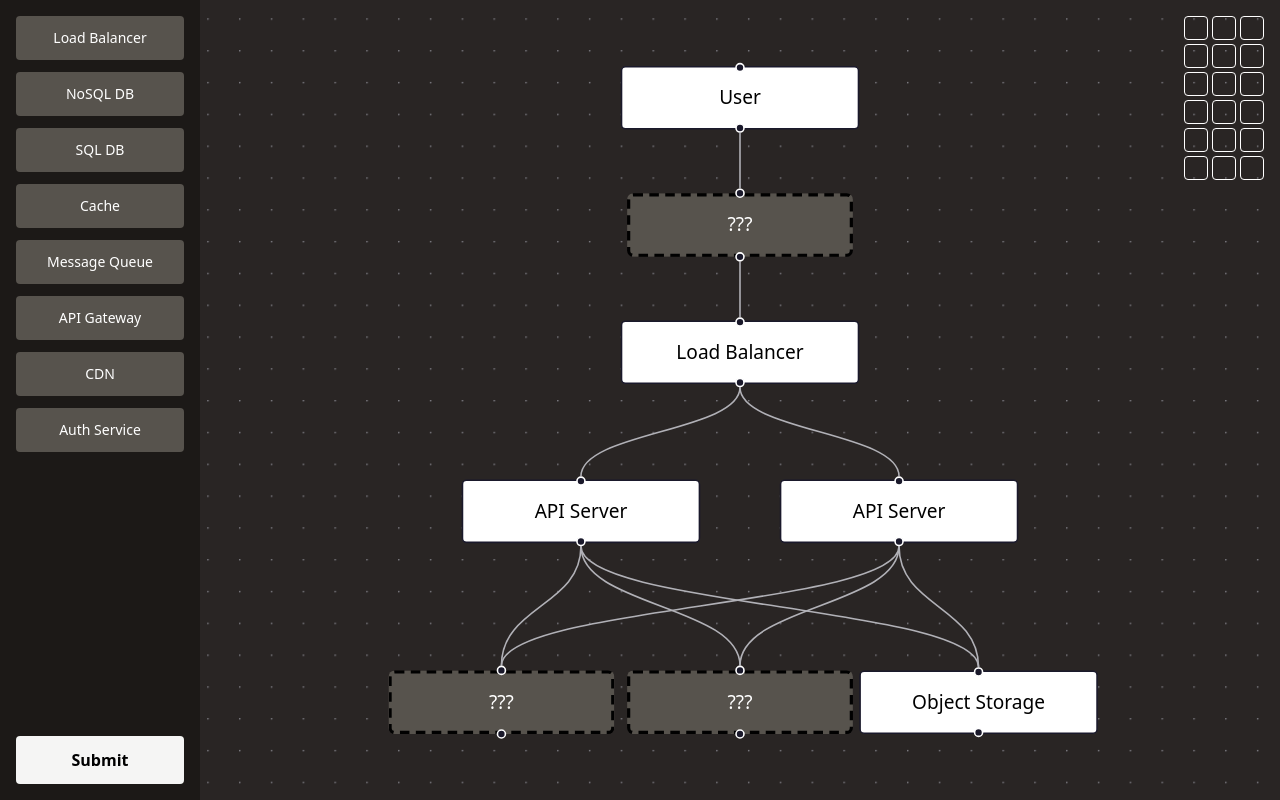
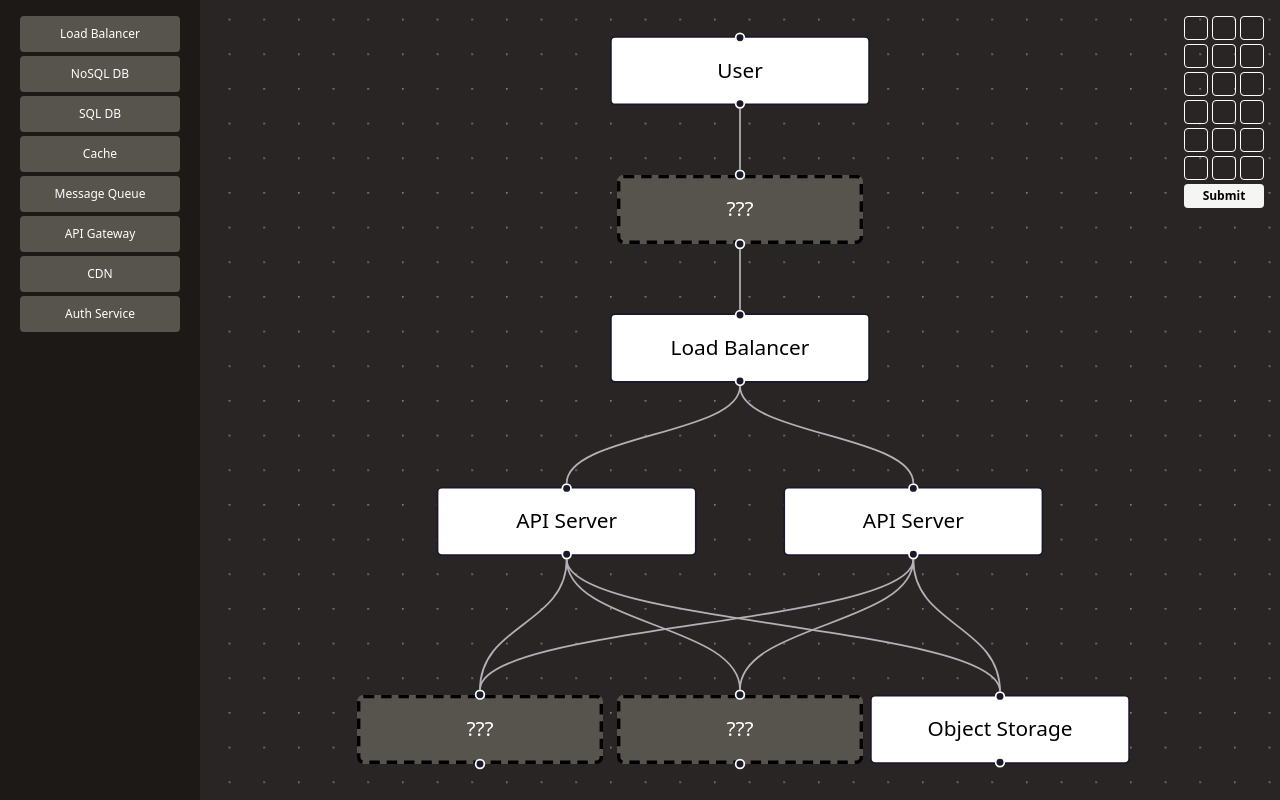
Before and after one commit to jwmke/sysdle, a React (Vite) app: page / in a window 1280 px wide. Built offline with nearby package versions, Linux system fonts and the light colour scheme.

Commit message:
scoreboard functionality

```diff
--- a/src/App.jsx
+++ b/src/App.jsx
@@ -2,12 +2,31 @@ import { DndContext, DragOverlay } from '@dnd-kit/core'
 import { useState, useEffect } from 'react'
 import Sidebar from './components/Sidebar'
 import Canvas from './components/Canvas'
+import Toast from './components/Toast'
 import { initialNodes } from './data/initialNodes'
 
+// Mystery node IDs in order for scoreboard
+const MYSTERY_NODE_IDS = ['2', '6', '7']
+
 function App() {
-  const [nodes, setNodes] = useState(initialNodes)
+  const [nodes, setNodes] = useState(() => {
+    const saved = localStorage.getItem('nodes')
+    return saved ? JSON.parse(saved) : initialNodes
+  })
   const [activeId, setActiveId] = useState(null)
-  const [isSubmitted, setIsSubmitted] = useState(false)
+  const [guesses, setGuesses] = useState(() => {
+    const saved = localStorage.getItem('guesses')
+    return saved ? JSON.parse(saved) : []
+  })
+  const [gameWon, setGameWon] = useState(() => {
+    const saved = localStorage.getItem('gameWon')
+    return saved ? JSON.parse(saved) : false
+  })
+  const [componentStatuses, setComponentStatuses] = useState(() => {
+    const saved = localStorage.getItem('componentStatuses')
+    return saved ? JSON.parse(saved) : {}
+  })
+  const [toast, setToast] = useState(null)
 
   useEffect(() => {
     if (activeId) {
@@ -16,6 +35,22 @@ function App() {
       document.body.classList.remove('dragging')
     }
   }, [activeId])
+
+  useEffect(() => {
+    localStorage.setItem('guesses', JSON.stringify(guesses))
+  }, [guesses])
+
+  useEffect(() => {
+    localStorage.setItem('nodes', JSON.stringify(nodes))
+  }, [nodes])
+
+  useEffect(() => {
+    localStorage.setItem('gameWon', JSON.stringify(gameWon))
+  }, [gameWon])
+
+  useEffect(() => {
+    localStorage.setItem('componentStatuses', JSON.stringify(componentStatuses))
+  }, [componentStatuses])
 
   const handleDragStart = (event) => {
     setActiveId(event.active.id)
@@ -45,21 +80,25 @@ function App() {
 
         if (!sourceNode || !targetNode) return prevNodes
 
+        // Don't allow dragging empty nodes
+        if (sourceNode.label === '???') return prevNodes
+
         // Only allow dropping on mystery or wasMystery nodes
         if (!targetNode.mystery && !targetNode.wasMystery) return prevNodes
 
-        const isTargetPopulated = targetNode.label !== '???'
+        // Target is only considered populated if it's not a mystery node and has a label
+        const isTargetPopulated = !targetNode.mystery && targetNode.label !== '???'
 
         return prevNodes.map(node => {
           if (node.id === sourceNodeId) {
-            // If target is populated, swap; otherwise clear the source
+            // If target is populated, swap; otherwise move (source becomes ???)
             return isTargetPopulated
-              ? { ...node, label: targetNode.label, mystery: false, wasMystery: true, isCorrect: undefined }
-              : { ...node, label: '???', mystery: true, wasMystery: true, isCorrect: undefined }
+              ? { ...node, label: targetNode.label, mystery: false, wasMystery: true, isCorrect: undefined, guessStatus: undefined }
+              : { ...node, label: '???', mystery: true, wasMystery: true, isCorrect: undefined, guessStatus: undefined }
           }
-          // Update the target node
           if (node.id === targetNodeId) {
-            return { ...node, label: sourceNode.label, mystery: false, wasMystery: true, isCorrect: undefined }
+            // Target always gets source's label
+            return { ...node, label: sourceNode.label, mystery: false, wasMystery: true, isCorrect: undefined, guessStatus: undefined }
           }
           return node
         })
@@ -71,28 +110,93 @@ function App() {
       setNodes(prevNodes =>
         prevNodes.map(node =>
           node.id === targetNodeId && (node.mystery || node.wasMystery)
-            ? { ...node, label: component, mystery: false, wasMystery: true, isCorrect: undefined }
+            ? { ...node, label: component, mystery: false, wasMystery: true, isCorrect: undefined, guessStatus: undefined }
             : node
         )
       )
     }
-
-    setIsSubmitted(false)
   }
 
   const handleSubmit = () => {
+    // If game is already won, do nothing
+    if (gameWon) return
+
+    // Get the mystery nodes
+    const mysteryNodes = MYSTERY_NODE_IDS.map(id => nodes.find(n => n.id === id))
+
+    // Check if all mystery nodes are filled
+    const allFilled = mysteryNodes.every(node => node && node.label !== '???')
+
+    if (!allFilled) {
+      setToast('All nodes must be filled to submit a guess')
+      return
+    }
+
+    // Get the correct answers for mystery nodes
+    const correctAnswers = MYSTERY_NODE_IDS.map(id => {
+      const correctNode = initialNodes.find(n => n.id === id)
+      return correctNode.label
+    })
+
+    // Score the guess
+    const guess = mysteryNodes.map((node, index) => {
+      const guessedLabel = node.label
+      const correctLabel = correctAnswers[index]
+
+      let status
+      if (guessedLabel === correctLabel) {
+        // Correct position
+        status = 'correct'
+      } else if (correctAnswers.includes(guessedLabel)) {
+        // Correct component but wrong position
+        status = 'wrong-position'
+      } else {
+        // Incorrect
+        status = 'incorrect'
+      }
+
+      return { label: guessedLabel, status }
+    })
+
+    // Check if all are correct
+    const allCorrect = guess.every(item => item.status === 'correct')
+
+    // Add the guess to history
+    setGuesses(prev => [...prev, guess])
+
+    // Update component statuses (only upgrade, never downgrade)
+    const statusPriority = { correct: 3, 'wrong-position': 2, incorrect: 1 }
+    setComponentStatuses(prev => {
+      const updated = { ...prev }
+      guess.forEach(item => {
+        const currentPriority = statusPriority[updated[item.label]] || 0
+        const newPriority = statusPriority[item.status]
+        if (newPriority > currentPriority) {
+          updated[item.label] = item.status
+        }
+      })
+      return updated
+    })
+
+    // Update nodes with status for visual feedback
     setNodes(prevNodes =>
       prevNodes.map(node => {
-        if (!node.wasMystery) return node
+        if (!MYSTERY_NODE_IDS.includes(node.id)) return node
 
-        const correctAnswer = initialNodes.find(n => n.id === node.id)?.label
+        const nodeIndex = MYSTERY_NODE_IDS.indexOf(node.id)
+        const guessStatus = guess[nodeIndex].status
+
         return {
           ...node,
-          isCorrect: node.label === correctAnswer
+          guessStatus
         }
       })
     )
-    setIsSubmitted(true)
+
+    // If all correct, mark game as won
+    if (allCorrect) {
+      setGameWon(true)
+    }
   }
 
   const getActiveLabel = () => {
@@ -109,11 +213,16 @@ function App() {
     return activeId
   }
 
+  // Get component status from tracked statuses
+  const getComponentStatus = (componentLabel) => {
+    return componentStatuses[componentLabel] || null
+  }
+
   return (
     <DndContext onDragStart={handleDragStart} onDragEnd={handleDragEnd}>
       <div className="flex flex-col-reverse lg:flex-row h-screen">
-        <Sidebar onSubmit={handleSubmit} />
-        <Canvas nodes={nodes} />
+        <Sidebar getComponentStatus={getComponentStatus} />
+        <Canvas nodes={nodes} onSubmit={handleSubmit} guesses={guesses} gameWon={gameWon} />
       </div>
       <DragOverlay>
         {activeId && (
@@ -122,6 +231,7 @@ function App() {
           </div>
         )}
       </DragOverlay>
+      {toast && <Toast message={toast} onClose={() => setToast(null)} />}
     </DndContext>
   )
 }
--- a/src/components/Canvas.jsx
+++ b/src/components/Canvas.jsx
@@ -7,14 +7,15 @@ const nodeTypes = {
   mystery: MysteryNode,
 }
 
-export default function Canvas({ nodes }) {
+export default function Canvas({ nodes, onSubmit, guesses, gameWon }) {
   const reactFlowNodes = nodes.map(node => ({
     id: node.id,
     type: node.mystery || node.wasMystery ? 'mystery' : 'default',
     position: node.position,
     data: {
       label: node.mystery ? '???' : node.label,
-      isCorrect: node.isCorrect
+      isCorrect: node.isCorrect,
+      guessStatus: node.guessStatus
     }
   }))
 
@@ -34,11 +35,11 @@ export default function Canvas({ nodes }) {
         nodeTypes={nodeTypes}
         proOptions={{ hideAttribution: true }}
         fitView
-        fitViewOptions={{ padding: 0.2 }}
+        fitViewOptions={{ padding: 0.1 }}
       >
         <Background />
       </ReactFlow>
-      <Scoreboard />
+      <Scoreboard onSubmit={onSubmit} guesses={guesses} gameWon={gameWon} />
     </main>
   )
 }
--- a/src/components/DraggableComponent.jsx
+++ b/src/components/DraggableComponent.jsx
@@ -1,16 +1,28 @@
 import { useDraggable } from '@dnd-kit/core'
 
-export default function DraggableComponent({ component }) {
+export default function DraggableComponent({ component, status }) {
   const { attributes, listeners, setNodeRef, isDragging } = useDraggable({
     id: component,
   })
+
+  const getBackgroundColor = () => {
+    if (status === 'correct') return 'bg-green-300'
+    if (status === 'wrong-position') return 'bg-yellow-300'
+    if (status === 'incorrect') return 'bg-red-300'
+    return 'bg-stone-600'
+  }
+
+  const getTextColor = () => {
+    if (status) return 'text-black'
+    return 'text-white'
+  }
 
   return (
     <div
       ref={setNodeRef}
       {...listeners}
       {...attributes}
-      className={`bg-stone-600 p-3 rounded text-white text-sm text-center cursor-grab active:cursor-grabbing ${
+      className={`${getBackgroundColor()} ${getTextColor()} px-3 mx-1 py-2.5 rounded text-center min-w-[142px] text-xs cursor-grab active:cursor-grabbing ${
         isDragging ? 'opacity-50' : ''
       }`}
     >
--- a/src/components/Scoreboard.jsx
+++ b/src/components/Scoreboard.jsx
@@ -1,17 +1,49 @@
-export default function Scoreboard() {
-  // Create an array of 18 boxes (3 cols x 6 rows)
-  const boxes = Array.from({ length: 18 }, (_, i) => i)
+export default function Scoreboard({ onSubmit, guesses, gameWon }) {
+  const MAX_GUESSES = 6
+
+  const getBoxColor = (rowIndex, colIndex) => {
+    if (rowIndex >= guesses.length) {
+      // Empty box
+      return 'border border-white'
+    }
+
+    const guess = guesses[rowIndex]
+    const item = guess[colIndex]
+
+    if (item.status === 'correct') {
+      return 'bg-green-500 border border-green-600'
+    } else if (item.status === 'wrong-position') {
+      return 'bg-yellow-500 border border-yellow-600'
+    } else {
+      return 'bg-red-500 border border-red-600'
+    }
+  }
 
   return (
-    <div className="absolute top-4 right-4 z-10">
+    <div className="absolute top-4 right-4 z-10 flex flex-col gap-1">
       <div className="grid grid-cols-3 gap-1">
-        {boxes.map((box) => (
-          <div
-            key={box}
-            className="w-6 h-6 border border-white rounded-sm"
-          />
-        ))}
+        {Array.from({ length: MAX_GUESSES * 3 }, (_, i) => {
+          const rowIndex = Math.floor(i / 3)
+          const colIndex = i % 3
+
+          return (
+            <div
+              key={i}
+              className={`w-6 h-6 rounded-sm ${getBoxColor(rowIndex, colIndex)}`}
+            />
+          )
+        })}
       </div>
+      <button
+        onClick={gameWon ? undefined : onSubmit}
+        className={`h-6 font-semibold text-xs rounded-sm transition-colors ${
+          gameWon
+            ? 'bg-green-500 text-white cursor-default'
+            : 'bg-stone-100 hover:bg-stone-200 hover:cursor-pointer'
+        }`}
+      >
+        {gameWon ? 'Share' : 'Submit'}
+      </button>
     </div>
   )
 }
--- a/src/components/Sidebar.jsx
+++ b/src/components/Sidebar.jsx
@@ -1,20 +1,18 @@
 import DraggableComponent from './DraggableComponent'
 import { components } from '../data/components'
 
-export default function Sidebar({ onSubmit }) {
+export default function Sidebar({ getComponentStatus }) {
   return (
-    <aside className="w-full h-1/3 lg:w-[200px] lg:h-full bg-stone-900 p-4 flex flex-col lg:justify-between overflow-y-auto">
-      <div className="grid grid-cols-2 lg:grid-cols-1 gap-3">
+    <aside className="w-full h-auto lg:w-[200px] lg:h-full bg-stone-900 p-4 overflow-y-auto">
+      <div className="grid grid-cols-2 lg:grid-cols-1 gap-1">
         {components.map((component) => (
-          <DraggableComponent key={component} component={component} />
+          <DraggableComponent
+            key={component}
+            component={component}
+            status={getComponentStatus(component)}
+          />
         ))}
       </div>
-      <button
-        onClick={onSubmit}
-        className="mt-4 bg-stone-100 hover:bg-stone-200 hover:cursor-pointer font-semibold py-3 px-4 rounded transition-colors"
-      >
-        Submit
-      </button>
     </aside>
   )
 }
--- /dev/null
+++ b/src/components/Toast.jsx
@@ -0,0 +1,19 @@
+import { useEffect } from 'react'
+
+export default function Toast({ message, onClose, duration = 2000 }) {
+  useEffect(() => {
+    const timer = setTimeout(() => {
+      onClose()
+    }, duration)
+
+    return () => clearTimeout(timer)
+  }, [onClose, duration])
+
+  return (
+    <div className="fixed top-4 left-1/2 transform -translate-x-1/2 z-50 animate-fade-in">
+      <div className="bg-stone-800 text-white px-6 py-3 rounded-lg shadow-lg border border-stone-600">
+        {message}
+      </div>
+    </div>
+  )
+}
--- a/src/components/nodes/MysteryNode.jsx
+++ b/src/components/nodes/MysteryNode.jsx
@@ -4,6 +4,7 @@ import { useDroppable, useDraggable } from '@dnd-kit/core'
 export default function MysteryNode({ id, data }) {
   const isEmpty = data.label === '???'
   const isCorrect = data.isCorrect
+  const guessStatus = data.guessStatus
   const isDraggable = !isEmpty
 
   const { setNodeRef: setDroppableRef, isOver } = useDroppable({ id })
@@ -28,11 +29,15 @@ export default function MysteryNode({ id, data }) {
   let textColor = 'text-white'
   let borderStyle = '2px dashed #000'
 
-  if (isCorrect === true) {
+  if (guessStatus === 'correct') {
     bgColor = 'bg-green-200'
     textColor = 'text-black'
     borderStyle = '2px solid #15803d'
-  } else if (isCorrect === false) {
+  } else if (guessStatus === 'wrong-position') {
+    bgColor = 'bg-yellow-200'
+    textColor = 'text-black'
+    borderStyle = '2px dashed #ca8a04'
+  } else if (guessStatus === 'incorrect') {
     bgColor = 'bg-red-200'
     textColor = 'text-black'
     borderStyle = '2px dashed #dc2626'
```
